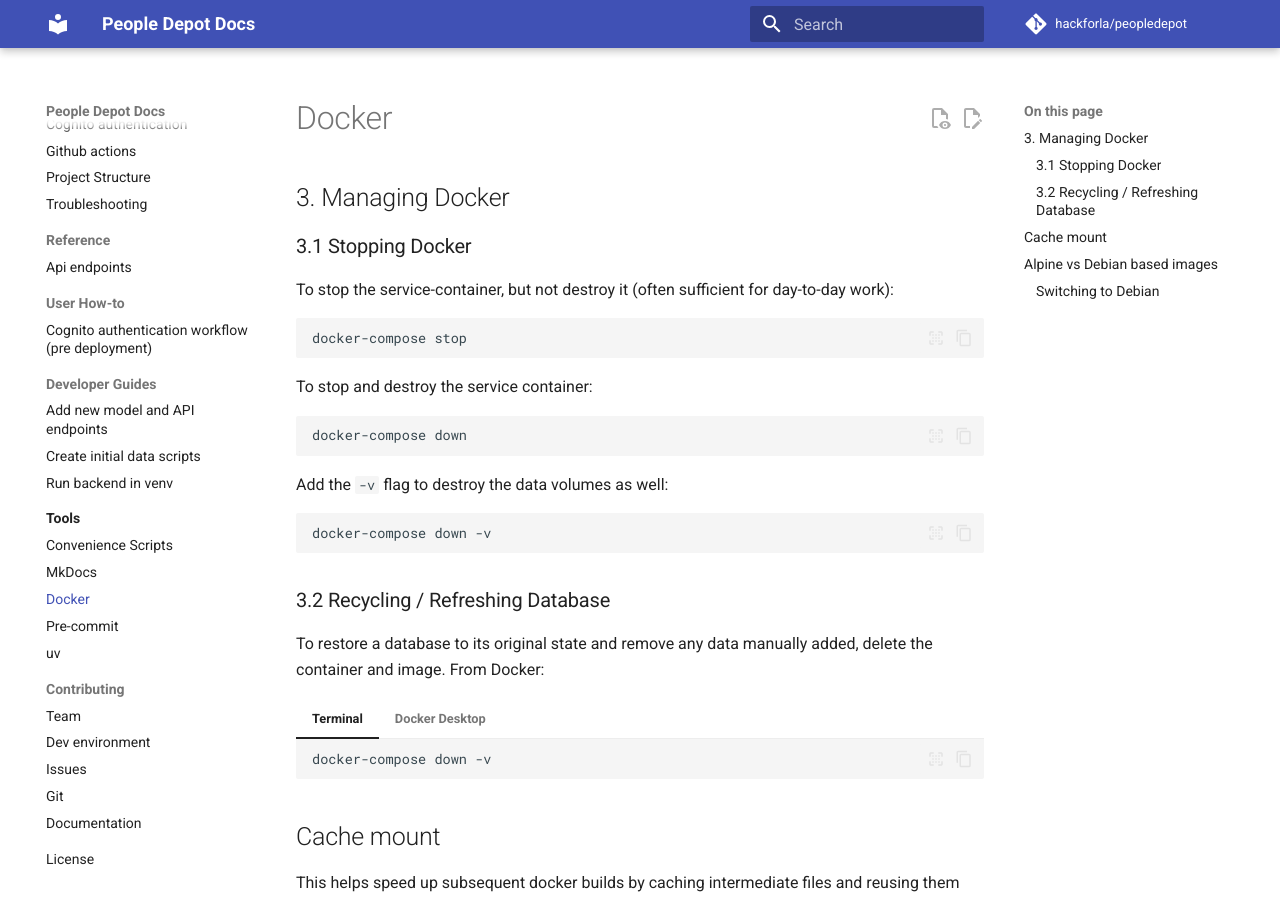
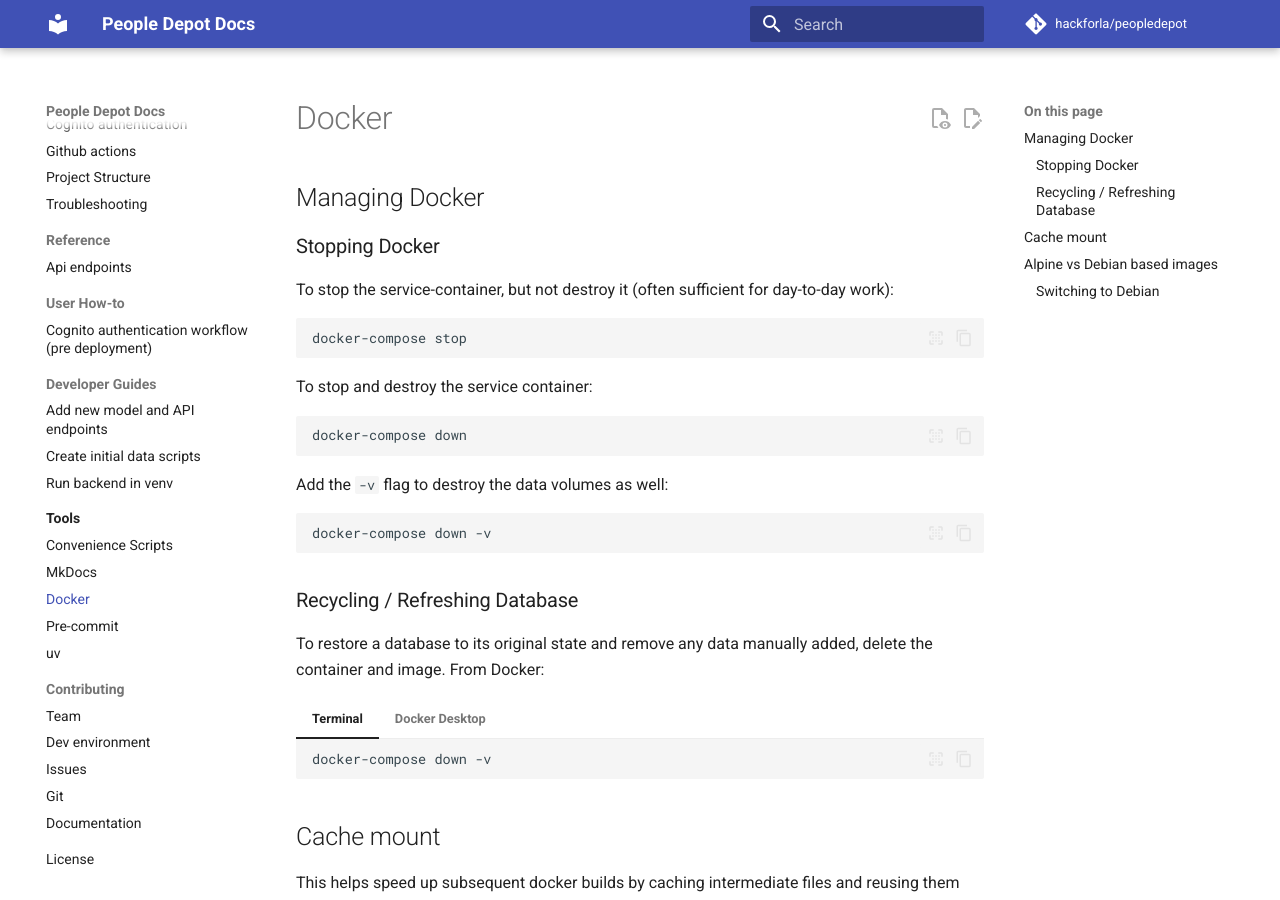
Before and after one commit to hackforla/peopledepot, an MkDocs documentation site: the page built from docs/tools/docker.md, in a window 1280 px wide and 900 px high. Built offline with MkDocs 1.6.1 and Material for MkDocs 9.7.7, drawn with Linux system fonts in a browser that asks for light colours; comment, search, counter and statistics services are not loaded.

Commit message:
move docker section into tools/docker.md

````diff
--- a/docs/tools/docker.md
+++ b/docs/tools/docker.md
@@ -1,8 +1,8 @@
 # Docker
 
-## 3. Managing Docker
+## Managing Docker
 
-### 3.1 Stopping Docker
+### Stopping Docker
 
 To stop the service-container, but not destroy it (often sufficient for day-to-day work):
 
@@ -22,7 +22,7 @@
 docker-compose down -v
 ```
 
-### 3.2 Recycling / Refreshing Database
+### Recycling / Refreshing Database
 
 To restore a database to its original state and remove any data manually added, delete the container and image.
 From Docker:
````
